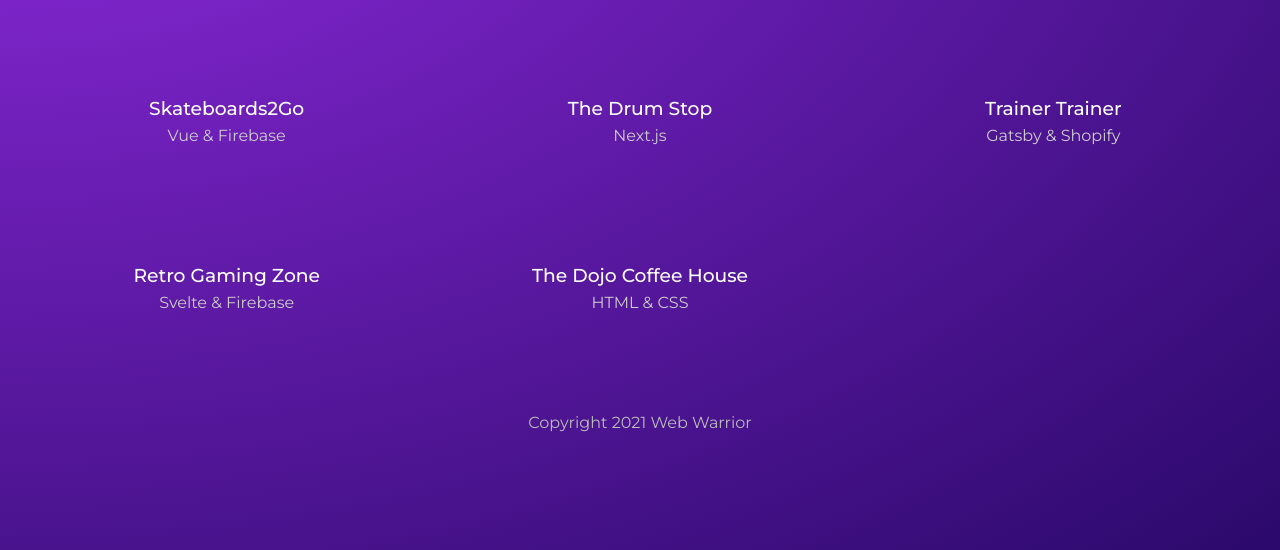
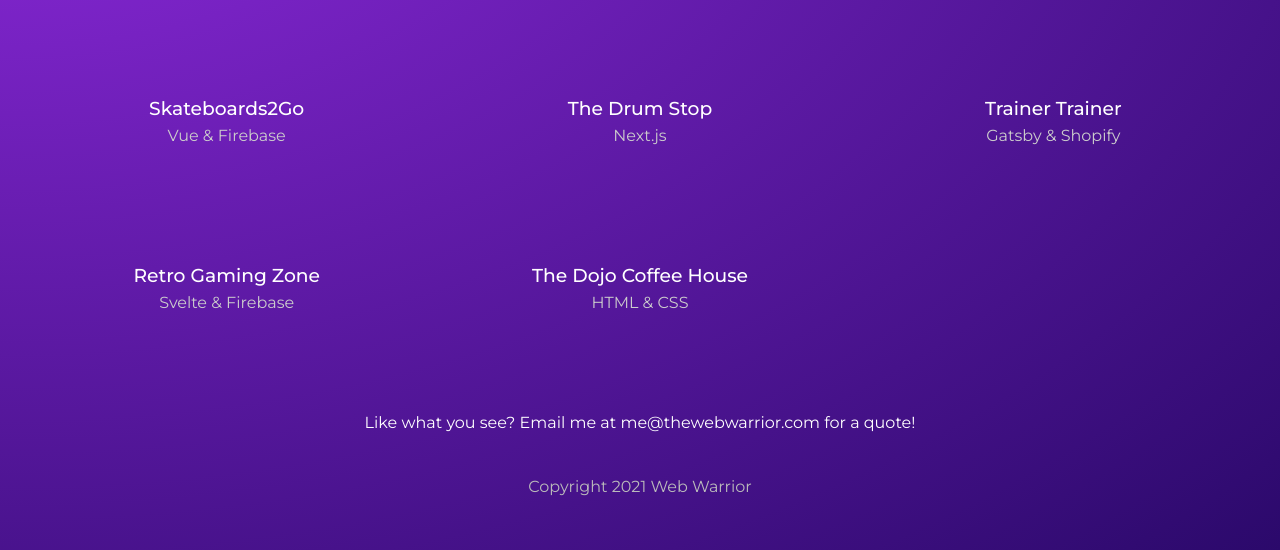
Before and after one commit to adrianplesniar/web-warrior-gatsby, a Gatsby site: page /projects in a window 1280 px wide. Shown: the part 250-800 px from the top of the page. Built offline with nearby package versions, Linux system fonts and the light colour scheme; Gatsby itself is replaced by a stand-in of ours.

```diff
--- a/gatsby-config.js
+++ b/gatsby-config.js
@@ -19,6 +19,7 @@
   siteMetadata: {
     title: 'Web Warrior',
     description: 'web dev portfolio',
-    copyright: 'This website is copyright 2021 Web Warrior'
+    copyright: 'This website is copyright 2021 Web Warrior',
+    contact: 'me@thewebwarrior.com'
   }
 }
--- a/src/pages/projects/index.js
+++ b/src/pages/projects/index.js
@@ -5,8 +5,8 @@
 
 export default function Projects({ data }) {
     console.log(data)
-    const projects = data.allMarkdownRemark.nodes
-    console.log(projects)
+    const projects = data.projects.nodes
+    const contact = data.contact.siteMetadata.contact
 
     return (
         <Layout>
@@ -23,6 +23,7 @@
                         </Link>
                     ))}
                 </div>
+                <p>Like what you see? Email me at { contact } for a quote!</p>
             </div>
         </Layout>
     )
@@ -31,7 +32,7 @@
 // export page query
 export const query = graphql`
     query ProjectsPage {
-        allMarkdownRemark(sort: {fields: frontmatter___date, order: DESC}) {
+        projects: allMarkdownRemark(sort: {fields: frontmatter___date, order: DESC}) {
             nodes {
                 frontmatter {
                     slug
@@ -41,5 +42,10 @@
                 id
             }
         }
+        contact: site {
+            siteMetadata {
+                contact
+            }
+        }
     }
 `
```
Lines whose indentation alone changed are shown as unchanged.
